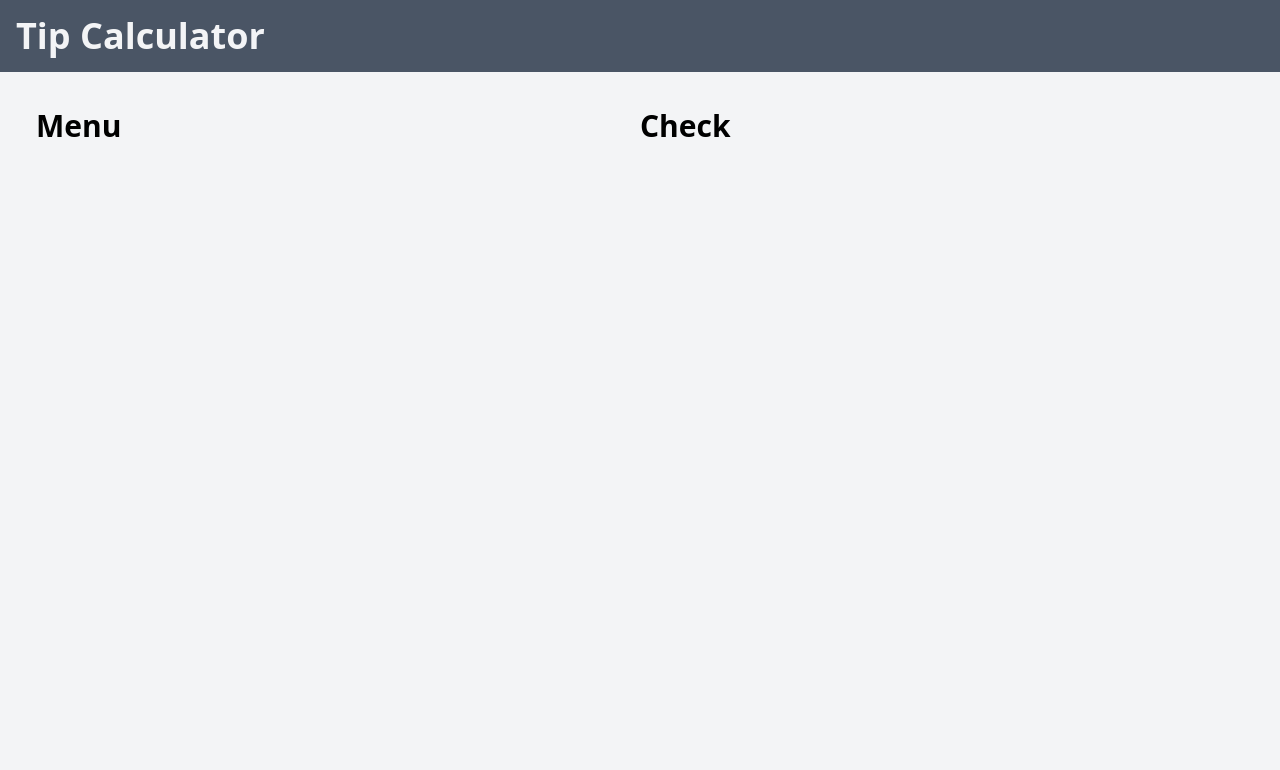
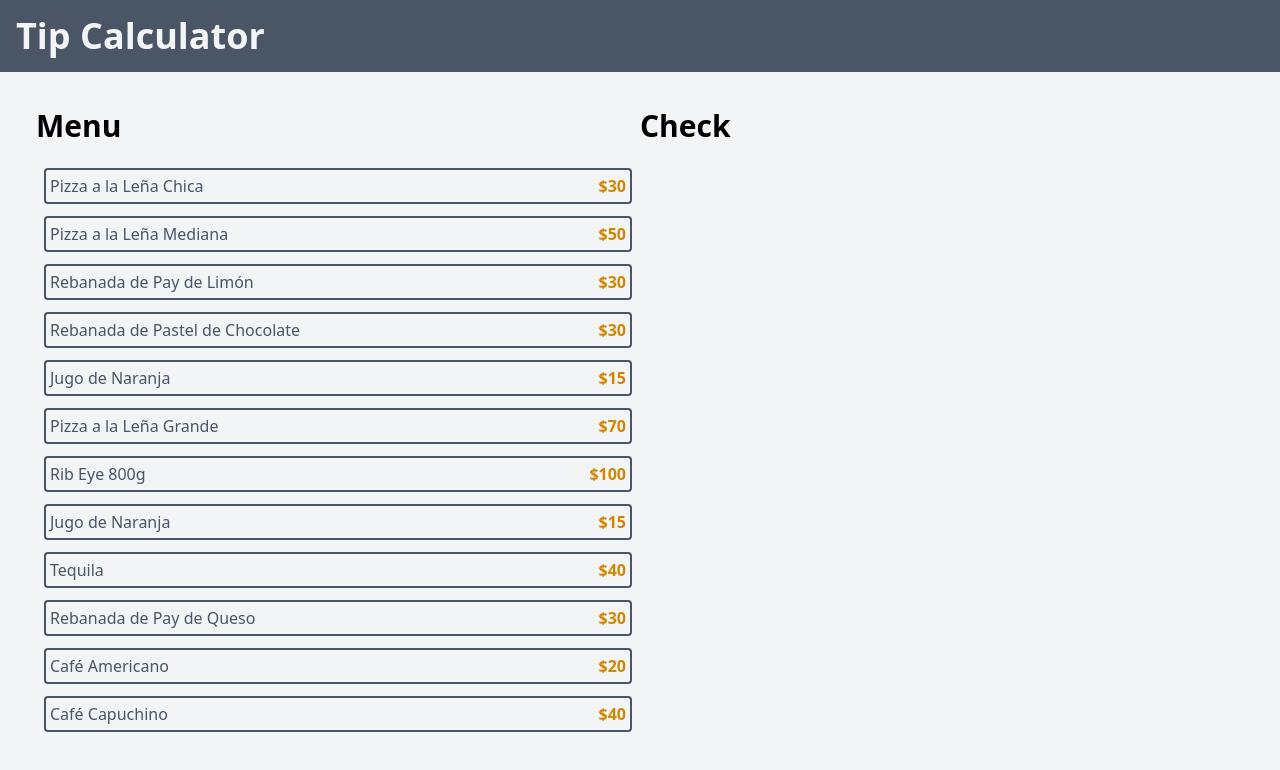
Before and after one commit to Jommp/tip-calculator, a React (Vite) app: page / in a window 1280 px wide. Shown: the top 770 px of the page. Built offline with nearby package versions, Linux system fonts and the light colour scheme.

Commit message:
feat(App.tsx): implement MenuItem component

```diff
--- a/src/App.tsx
+++ b/src/App.tsx
@@ -1,3 +1,7 @@
+import { menuItems } from './mocks/db';
+
+import MenuItem from './components/MenuItem';
+
 import './App.css';
 
 function App() {
@@ -20,6 +24,17 @@ function App() {
           <h2 className='text-3xl font-bold mb-4'>
             Menu
           </h2>
+
+          <div className='p-2 space-y-3'>
+            {
+              menuItems.map(item => (
+                <MenuItem
+                  key={item.id}
+                  item={item}
+                />
+              ))
+            }
+          </div>
         </section>
 
         <section>
```
